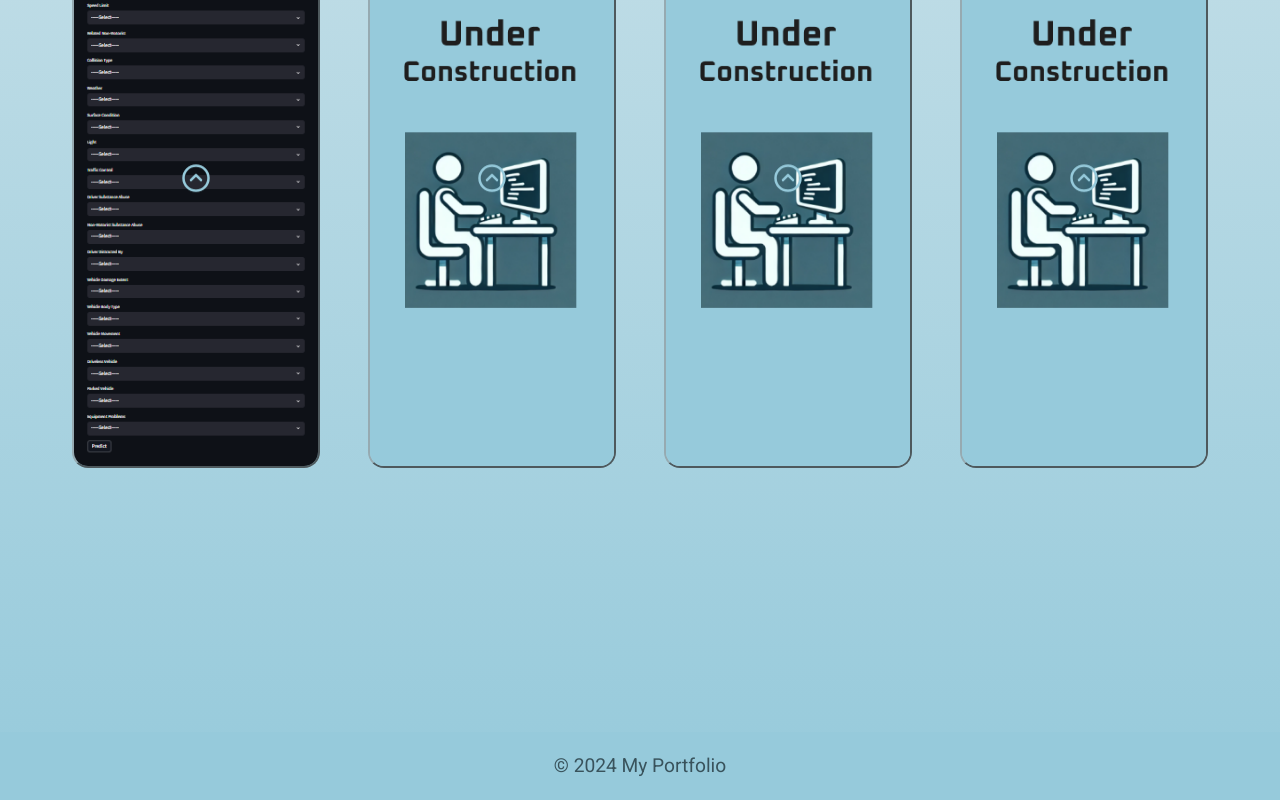
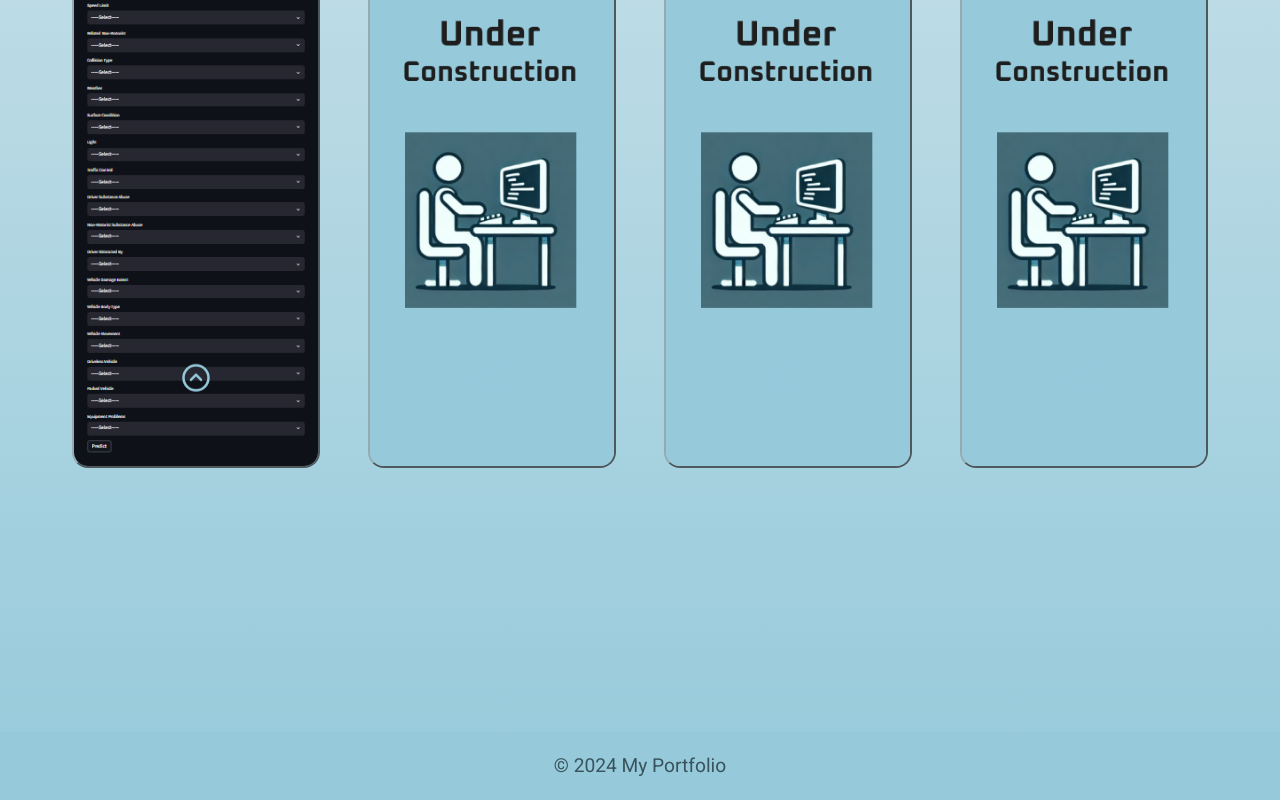
Before and after one commit to Thiagoocosta86/my-portfolio, a React (Create React App) app: page / in a window 1280 px wide. Shown: the part 3179-3979 px from the top of the page. Built offline with nearby package versions, Linux system fonts and the light colour scheme.

Commit message:
1- changed the bouncing movement for the arrow in the projects card for a smoother effect.

```diff
--- a/src/style.css
+++ b/src/style.css
@@ -436,13 +436,13 @@ main {
   }
 
   @keyframes bounce {
-    0%, 20%, 50%, 80%, 100% {
+    0% {
       transform: translateX(-50%) translateY(0); /* Initial and resting position */
     }
     40% {
       transform: translateX(-50%) translateY(-50px); /* Bounce up */
     }
-    60% {
+    60%, 100% {
       transform: translateX(-50%) translateY(-7px) ; /* Slightly lower bounce */
     }
   }
@@ -461,7 +461,7 @@ main {
 
   .top-icon {
     position: absolute;
-    top: 300px; /* Distance from the top of the card */
+    top: 500px; /* Distance from the top of the card */
     left: 50%;
     transform: translateX(-50%); /* Center horizontally */
     z-index: 2;
```
